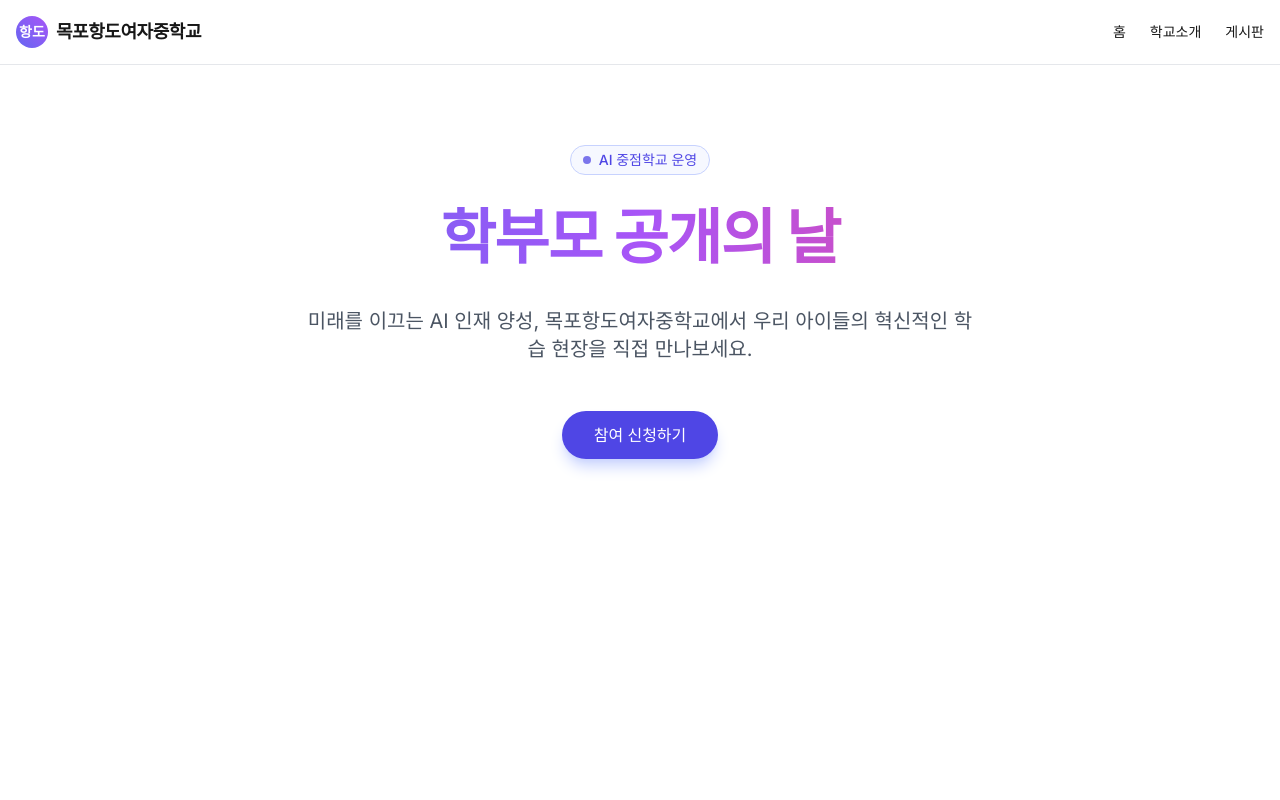
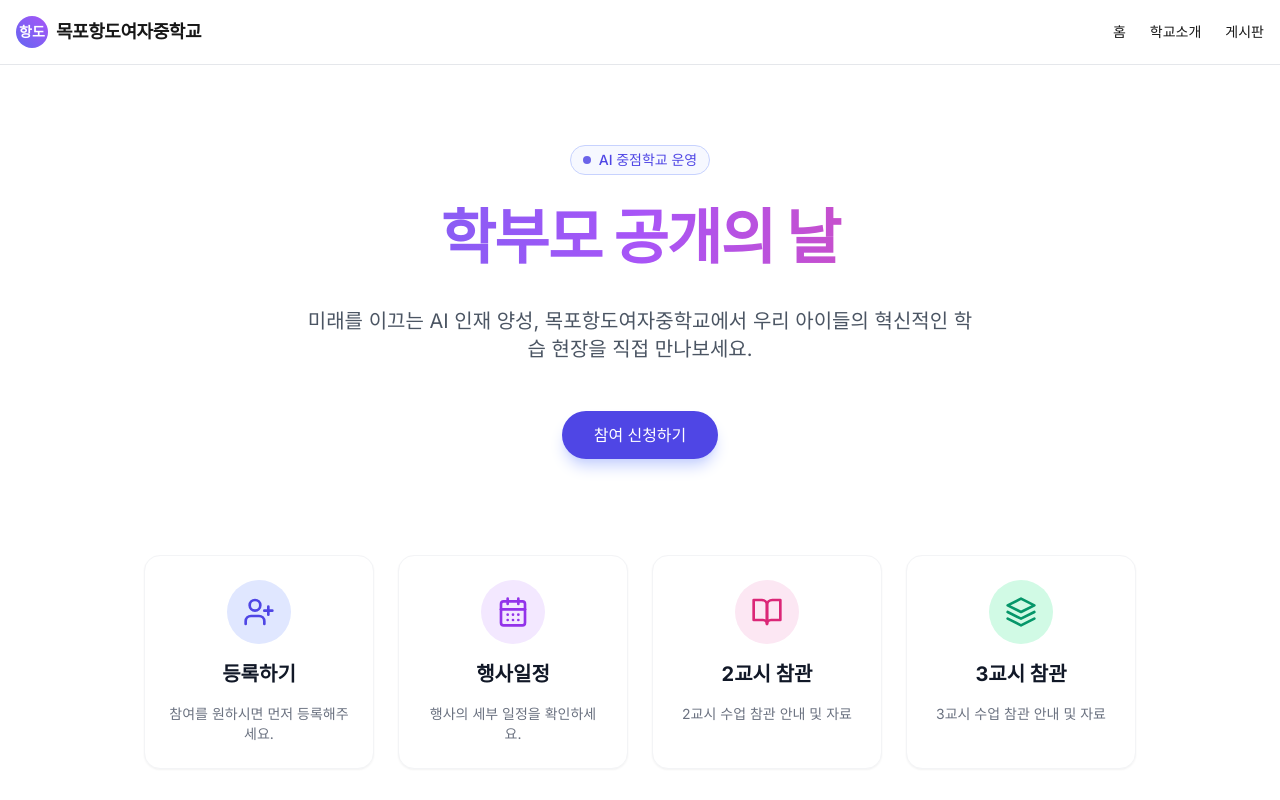
Before and after one commit to tmdhee-max/AIopenclass, a Next.js app: page / in a window 1280 px wide. Shown: the top 800 px of the page. Built offline with nearby package versions, Linux system fonts and the light colour scheme.

Commit message:
feat: Add 4 quick access banners to home page

```diff
--- a/app/page.tsx
+++ b/app/page.tsx
@@ -35,9 +35,58 @@ export default function Home() {
         </div>
       </section>
 
-      {/* 여기에 추가적인 섹션(예: 행사 일정, 갤러리 등) 컴포넌트를 추가하세요 */}
-      {/* <ScheduleSection /> */}
-      {/* <GallerySection /> */}
+      {/* 바로가기 배너 섹션 */}
+      <section className="w-full max-w-5xl mt-24 grid grid-cols-1 sm:grid-cols-2 lg:grid-cols-4 gap-6 px-4 animate-in fade-in slide-in-from-bottom-8 duration-1000 delay-200 fill-mode-both">
+
+        {/* 등록하기 배너 */}
+        <div className="group relative overflow-hidden rounded-2xl bg-white dark:bg-zinc-900 border border-gray-100 dark:border-zinc-800 p-6 shadow-sm hover:shadow-xl transition-all duration-300 hover:-translate-y-1 cursor-pointer">
+          <div className="absolute inset-0 bg-gradient-to-br from-indigo-50 to-white dark:from-indigo-900/20 dark:to-zinc-900 opacity-0 group-hover:opacity-100 transition-opacity"></div>
+          <div className="relative z-10 flex flex-col items-center text-center space-y-4">
+            <div className="p-4 bg-indigo-100 dark:bg-indigo-900/50 rounded-full text-indigo-600 dark:text-indigo-400 group-hover:scale-110 transition-transform duration-300">
+              <svg xmlns="http://www.w3.org/2000/svg" width="32" height="32" viewBox="0 0 24 24" fill="none" stroke="currentColor" strokeWidth="2" strokeLinecap="round" strokeLinejoin="round"><path d="M16 21v-2a4 4 0 0 0-4-4H6a4 4 0 0 0-4 4v2"/><circle cx="9" cy="7" r="4"/><line x1="19" x2="19" y1="8" y2="14"/><line x1="22" x2="16" y1="11" y2="11"/></svg>
+            </div>
+            <h3 className="font-bold text-xl text-gray-900 dark:text-white">등록하기</h3>
+            <p className="text-sm text-gray-500 dark:text-gray-400">참여를 원하시면 먼저 등록해주세요.</p>
+          </div>
+        </div>
+
+        {/* 행사일정 배너 */}
+        <div className="group relative overflow-hidden rounded-2xl bg-white dark:bg-zinc-900 border border-gray-100 dark:border-zinc-800 p-6 shadow-sm hover:shadow-xl transition-all duration-300 hover:-translate-y-1 cursor-pointer">
+          <div className="absolute inset-0 bg-gradient-to-br from-purple-50 to-white dark:from-purple-900/20 dark:to-zinc-900 opacity-0 group-hover:opacity-100 transition-opacity"></div>
+          <div className="relative z-10 flex flex-col items-center text-center space-y-4">
+            <div className="p-4 bg-purple-100 dark:bg-purple-900/50 rounded-full text-purple-600 dark:text-purple-400 group-hover:scale-110 transition-transform duration-300">
+              <svg xmlns="http://www.w3.org/2000/svg" width="32" height="32" viewBox="0 0 24 24" fill="none" stroke="currentColor" strokeWidth="2" strokeLinecap="round" strokeLinejoin="round"><rect width="18" height="18" x="3" y="4" rx="2" ry="2"/><line x1="16" x2="16" y1="2" y2="6"/><line x1="8" x2="8" y1="2" y2="6"/><line x1="3" x2="21" y1="10" y2="10"/><path d="M8 14h.01"/><path d="M12 14h.01"/><path d="M16 14h.01"/><path d="M8 18h.01"/><path d="M12 18h.01"/><path d="M16 18h.01"/></svg>
+            </div>
+            <h3 className="font-bold text-xl text-gray-900 dark:text-white">행사일정</h3>
+            <p className="text-sm text-gray-500 dark:text-gray-400">행사의 세부 일정을 확인하세요.</p>
+          </div>
+        </div>
+
+        {/* 2교시 참관 배너 */}
+        <div className="group relative overflow-hidden rounded-2xl bg-white dark:bg-zinc-900 border border-gray-100 dark:border-zinc-800 p-6 shadow-sm hover:shadow-xl transition-all duration-300 hover:-translate-y-1 cursor-pointer">
+          <div className="absolute inset-0 bg-gradient-to-br from-pink-50 to-white dark:from-pink-900/20 dark:to-zinc-900 opacity-0 group-hover:opacity-100 transition-opacity"></div>
+          <div className="relative z-10 flex flex-col items-center text-center space-y-4">
+            <div className="p-4 bg-pink-100 dark:bg-pink-900/50 rounded-full text-pink-600 dark:text-pink-400 group-hover:scale-110 transition-transform duration-300">
+              <svg xmlns="http://www.w3.org/2000/svg" width="32" height="32" viewBox="0 0 24 24" fill="none" stroke="currentColor" strokeWidth="2" strokeLinecap="round" strokeLinejoin="round"><path d="M2 3h6a4 4 0 0 1 4 4v14a3 3 0 0 0-3-3H2z"/><path d="M22 3h-6a4 4 0 0 0-4 4v14a3 3 0 0 1 3-3h7z"/></svg>
+            </div>
+            <h3 className="font-bold text-xl text-gray-900 dark:text-white">2교시 참관</h3>
+            <p className="text-sm text-gray-500 dark:text-gray-400">2교시 수업 참관 안내 및 자료</p>
+          </div>
+        </div>
+
+        {/* 3교시 참관 배너 */}
+        <div className="group relative overflow-hidden rounded-2xl bg-white dark:bg-zinc-900 border border-gray-100 dark:border-zinc-800 p-6 shadow-sm hover:shadow-xl transition-all duration-300 hover:-translate-y-1 cursor-pointer">
+          <div className="absolute inset-0 bg-gradient-to-br from-emerald-50 to-white dark:from-emerald-900/20 dark:to-zinc-900 opacity-0 group-hover:opacity-100 transition-opacity"></div>
+          <div className="relative z-10 flex flex-col items-center text-center space-y-4">
+            <div className="p-4 bg-emerald-100 dark:bg-emerald-900/50 rounded-full text-emerald-600 dark:text-emerald-400 group-hover:scale-110 transition-transform duration-300">
+              <svg xmlns="http://www.w3.org/2000/svg" width="32" height="32" viewBox="0 0 24 24" fill="none" stroke="currentColor" strokeWidth="2" strokeLinecap="round" strokeLinejoin="round"><polygon points="12 2 2 7 12 12 22 7 12 2"/><polyline points="2 17 12 22 22 17"/><polyline points="2 12 12 17 22 12"/></svg>
+            </div>
+            <h3 className="font-bold text-xl text-gray-900 dark:text-white">3교시 참관</h3>
+            <p className="text-sm text-gray-500 dark:text-gray-400">3교시 수업 참관 안내 및 자료</p>
+          </div>
+        </div>
+
+      </section>
 
     </div>
   );
```
